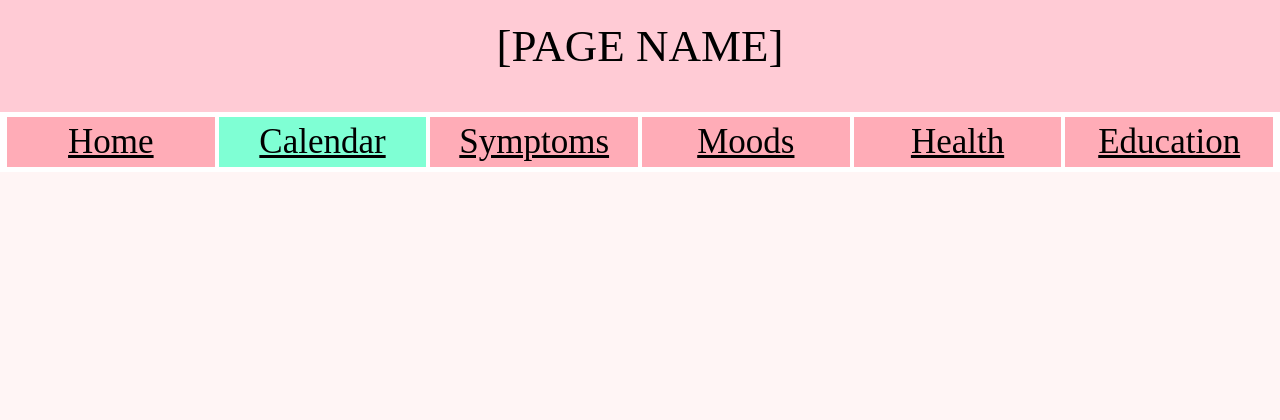
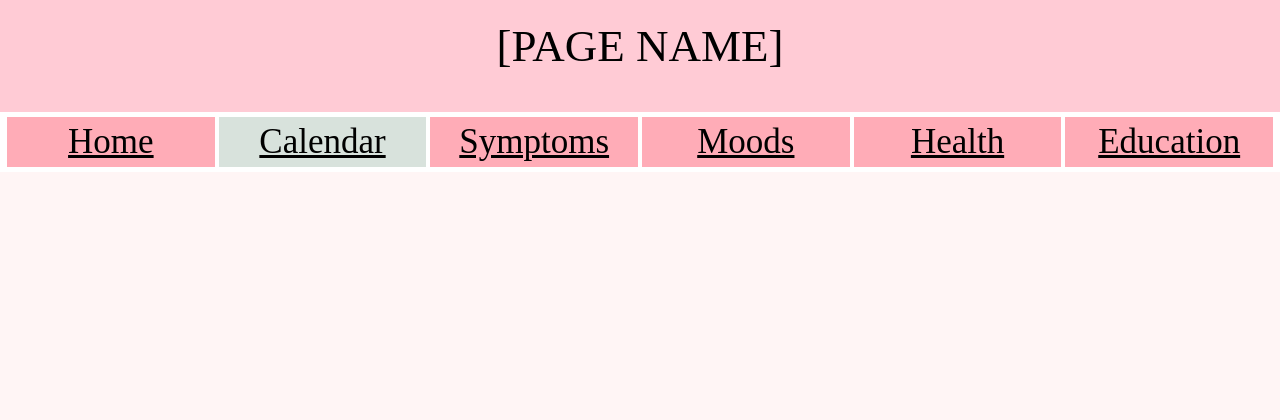
Before and after one commit to CSCI265project/CSCI265-Project, a PHP site: page /265template.html in a window 1280 px wide. Shown: the top 420 px of the page. Run offline with PHP 8.4, Linux system fonts and the light colour scheme.

Commit message:
updated css again

```diff
--- a/265styleSheet.css
+++ b/265styleSheet.css
@@ -22,7 +22,6 @@ body{
     font-size: 45px;
     padding-top: 20px;
     padding-bottom: 40px;
-    font-family: serif;
 }
 
 /*Navbar banner*/
@@ -51,12 +50,12 @@ body{
 }
 
 .navbar a:hover{
-    background-color: aquamarine;
+    background-color: #d8e2dc;
     color: red;
 }
 
 .navbar .curr{
-    background-color: aquamarine;
+    background-color: #d8e2dc;
 }
 
 /*Main container settings*/
```
